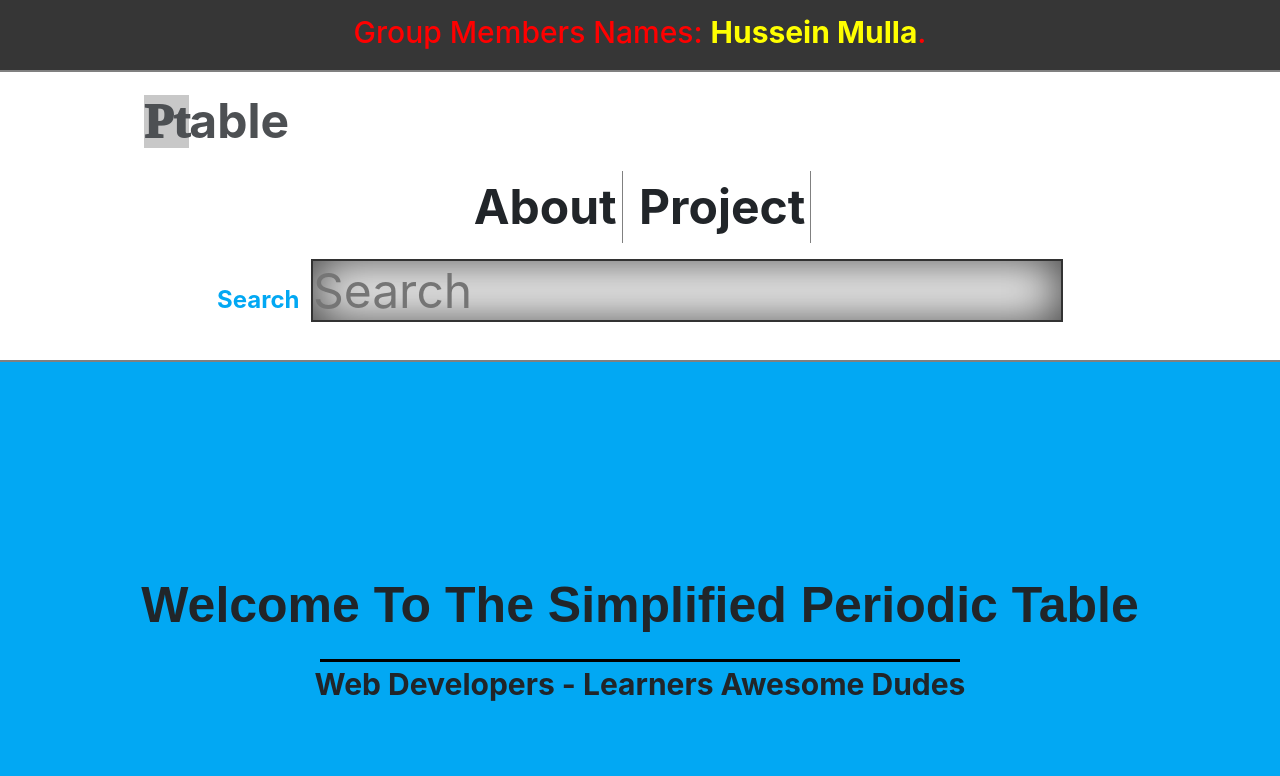
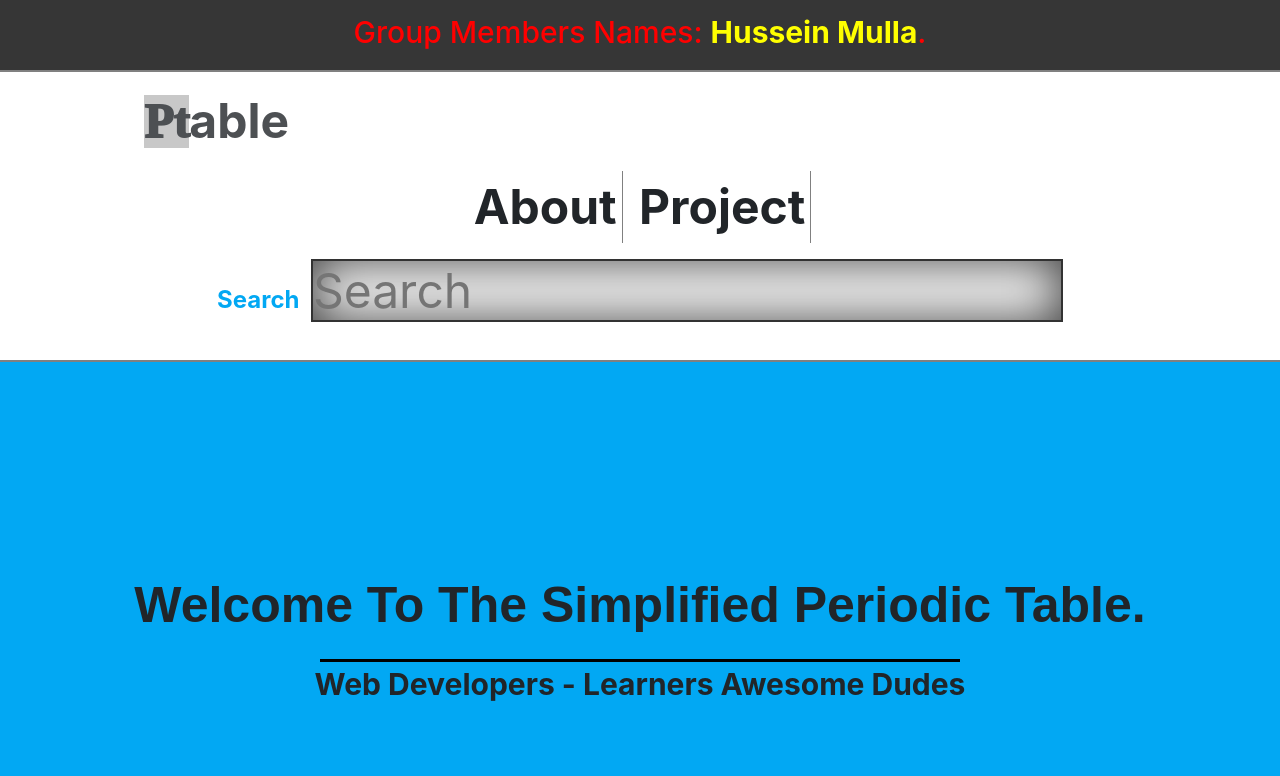
Before and after one commit to HusseinGeo/Periodic-table, a plain HTML site: page demo/intro.html in a window 1280 px wide. Shown: the top 776 px of the page. Drawn offline with Linux system fonts and the light colour scheme.

Commit message:
working on push

```diff
--- a/demo/intro.html
+++ b/demo/intro.html
@@ -50,7 +50,7 @@
 
 
 	<div class="introduction">
-		<p>Welcome To The Simplified Periodic Table</p>
+		<p>Welcome To The Simplified Periodic Table.</p>
 		<hr></hr>
 		<span>Web Developers - Learners Awesome Dudes</span>
 	</div>
```
